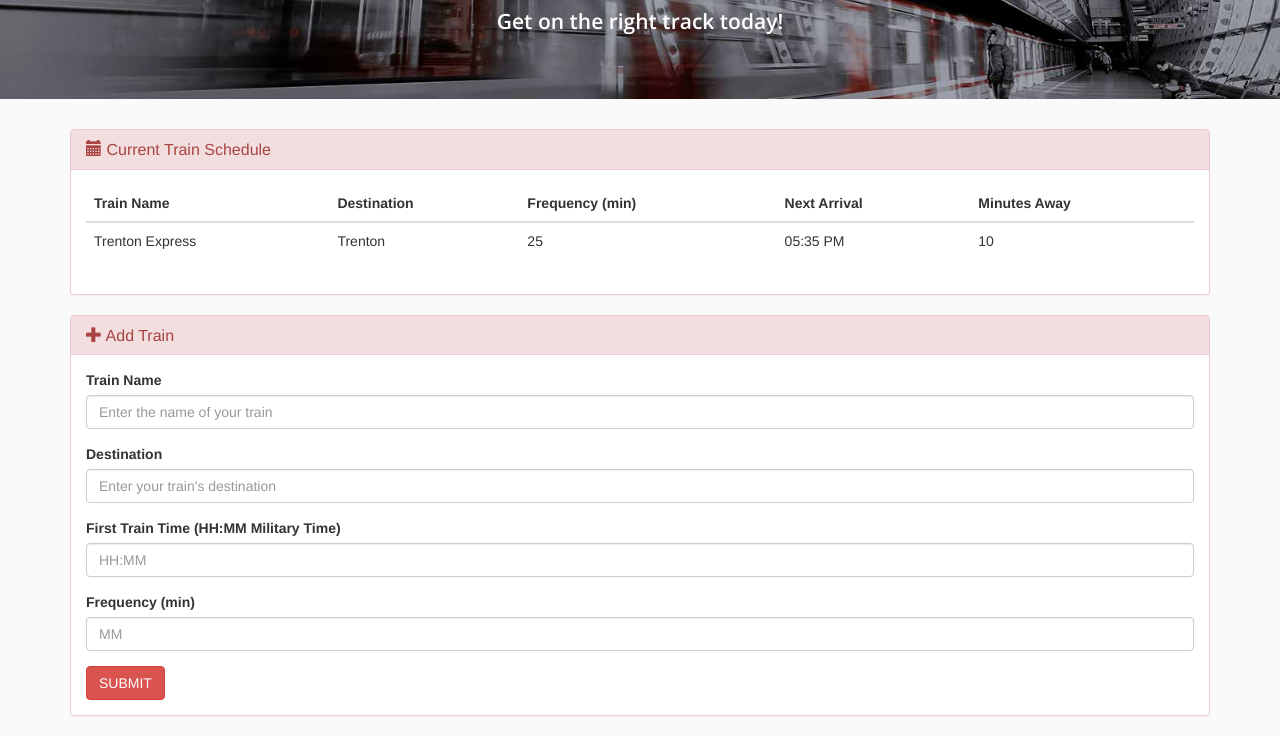
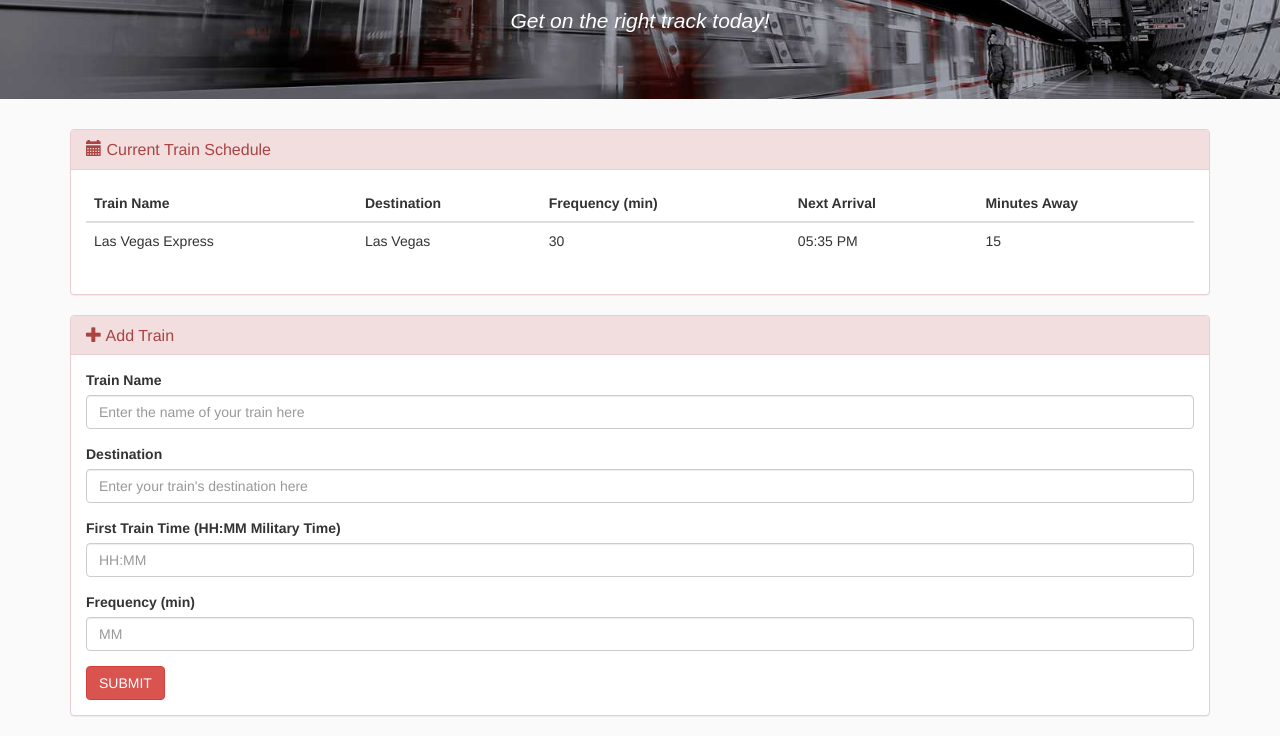
Before and after one commit to Fabram613/Train-Scheduler, a plain HTML site: page index.html in a window 1280 px wide. Shown: the part 141-877 px from the top of the page. Drawn offline with nearby package versions, Linux system fonts and the light colour scheme; no server answers; a web font is replaced by a local one.

```diff
--- a/assets/css/style.css
+++ b/assets/css/style.css
@@ -13,9 +13,10 @@ body {
 }
 
 .jumbotron h1 {
-	font-family: 'Gravitas One', cursive;
+    font-family: 'Gravitas One', cursive;
 }
 
 .jumbotron p {
-	font-family: 'Open Sans', sans-serif;
+    font-family: 'Gravitas One', sans-serif;
+    font-style: italic;
 }
--- a/index.html
+++ b/index.html
@@ -10,7 +10,7 @@
 	<!-- Setting the Viewport -->
 	<meta name="viewport" content="width=device-width, initial-scale=1">
 
-	<!-- Linking jQuery CDN -->
+	<!-- Linking JQUERY CDN -->
 	<script src="https://code.jquery.com/jquery-3.2.1.min.js" integrity="sha256-hwg4gsxgFZhOsEEamdOYGBf13FyQuiTwlAQgxVSNgt4=" crossorigin="anonymous"></script>
 
 	<!-- BOOTSTRAP 3: Latest compiled and minified CSS -->
@@ -29,14 +29,12 @@
 	<script src="https://www.gstatic.com/firebasejs/7.14.1/firebase.js"></script>
 
 	<!-- Linking Moment.js Library -->
-  <script src="https://cdn.jsdelivr.net/momentjs/2.12.0/moment.min.js"></script>
+  	<script src="https://cdn.jsdelivr.net/momentjs/2.12.0/moment.min.js"></script>
 
 	<title>Train Scheduler</title>
 
 </head>
 <body>
-
-<!-- BEGIN HTML PAGE CONTENT -->
 
 <!-- JUMBOTRON -->
 <div class="jumbotron">
@@ -74,11 +72,11 @@
 
 					<tbody>
 						<tr>
-						  <td>Trenton Express</td>
-						  <td>Trenton</td>
-						  <td>25</td>
+						  <td>Las Vegas Express</td>
+						  <td>Las Vegas</td>
+						  <td>30</td>
 						  <td>05:35 PM</td>
-						  <td>10</td>
+						  <td>15</td>
 						</tr>
 					</tbody>
 
@@ -100,12 +98,12 @@
 			<form>
 				<div class="form-group">
 					<label for="trainName">Train Name</label>
-					<input type="text" class="form-control" id="trainName" placeholder="Enter the name of your train">
+					<input type="text" class="form-control" id="trainName" placeholder="Enter the name of your train here">
 				</div>
 
 				<div class="form-group">
 					<label for="destination">Destination</label>
-					<input type="text" class="form-control" id="destination" placeholder="Enter your train's destination">
+					<input type="text" class="form-control" id="destination" placeholder="Enter your train's destination here">
 				</div>
 
 				<div class="form-group">
```
Also changed, not shown: assets/javascript/app.js (+12 -18 lines).
